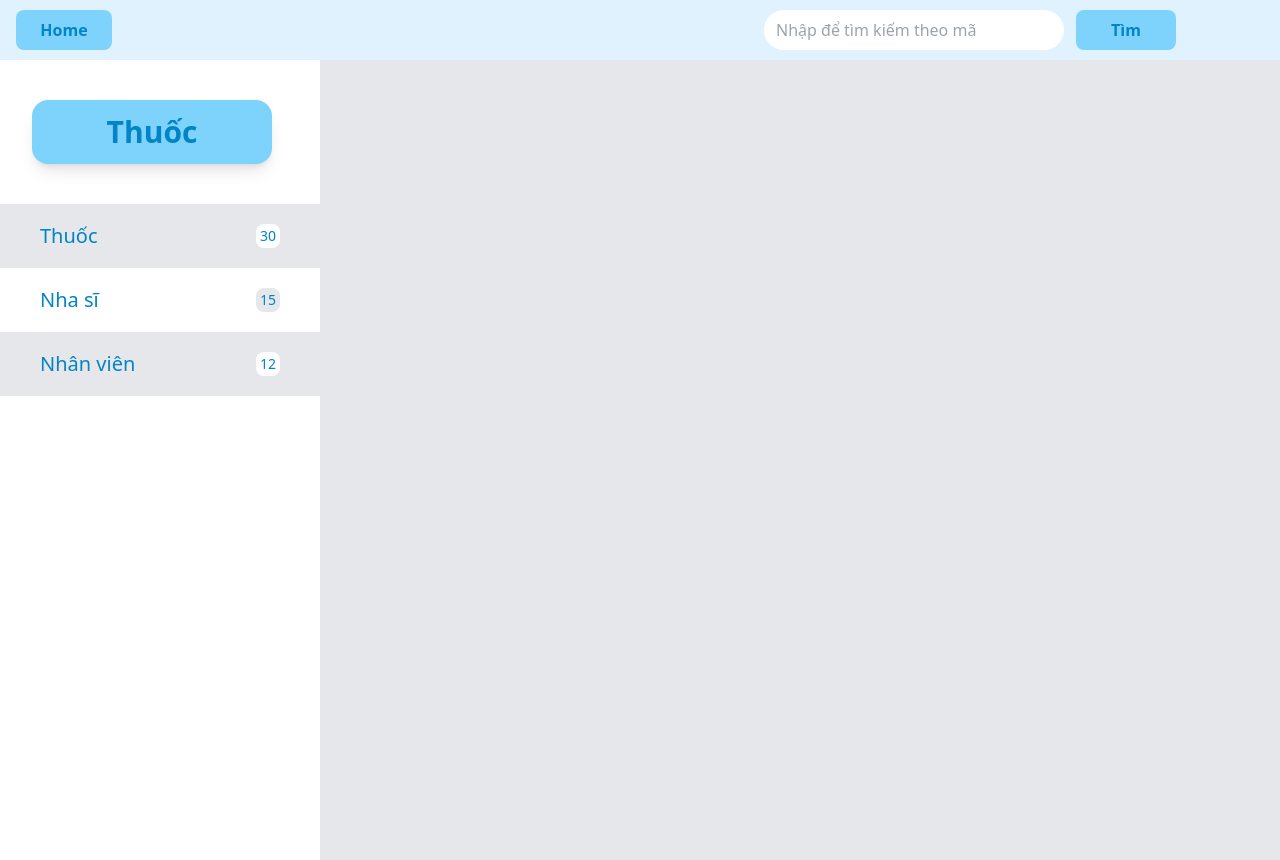
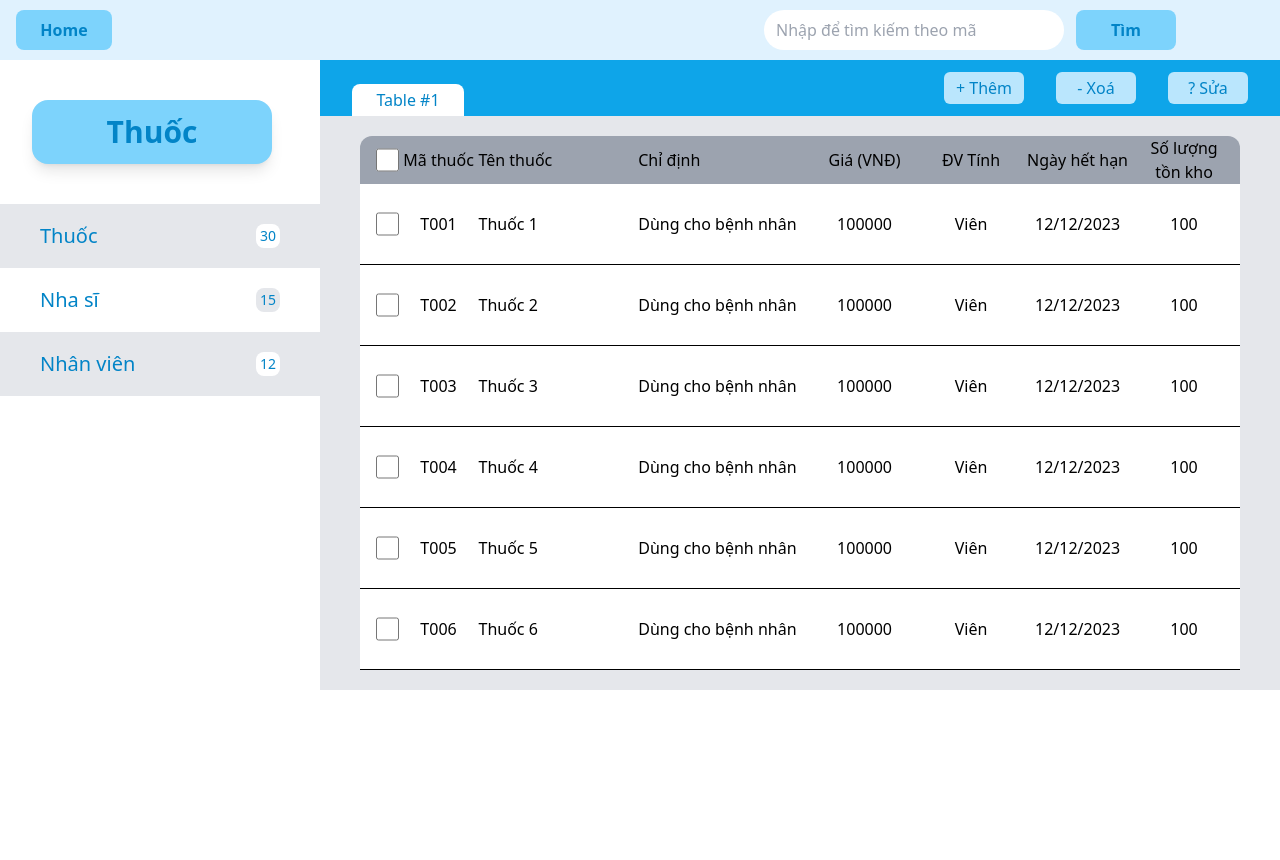
Before and after one commit to cukhoaimon/dental-clinic-management-system, a React (Vite) app in the folder admin/: page / in a window 1280 px wide. After the commit the page ends 800 px from the top, so only its background shows below. Built offline with nearby package versions, Linux system fonts and the light colour scheme.

Commit message:
[scul/admin] implement medicine panel

```diff
--- a/admin/src/features/panel/ItemSide.jsx
+++ b/admin/src/features/panel/ItemSide.jsx
@@ -1,12 +1,10 @@
 /* eslint-disable react/prop-types */
-export const ItemSide = ({item: {name, quantity}, even}) => {
+export const ItemSide = ({item: {name, quantity}, even, handleTitle}) => {
     const bg = even ? 'bg-gray-200' : 'bg-white'
     const bgReverse = even ? 'bg-white' : 'bg-gray-200'
 
-    console.log(name, even);
-
   return (
-    <div className={`flex text-sky-600 text-xl h-16 px-10 items-center justify-between ${bg}`}>
+    <div onClick={() => handleTitle(name)} className={`flex cursor-pointer hover:scale-110 transition-all hover:z-10 text-sky-600 text-xl h-16 px-10 items-center justify-between ${bg}`}>
         <p className=''>{name}</p>
         <p className={`w-6 ${bgReverse} h-6 text-[14px] leading-[24px] rounded-lg text-center`}>{quantity}</p>
     </div>
--- a/admin/src/features/panel/Panel.jsx
+++ b/admin/src/features/panel/Panel.jsx
@@ -1,48 +1,68 @@
-import { Fragment } from 'react'
+import { Fragment, useEffect, useState } from 'react'
 import { ItemSide } from './ItemSide'
+import { MedicineBoard } from './admin/medicine/MedicineBoard'
+import { sideDataMock } from './mocks/sideData'
 
 export const Panel = () => {
+    const [selectedTitle, setSelectedTitle] = useState('Thuốc')
+    const [sideData, setSideData] = useState([])
+    const [search, setSearch] = useState('')
 
-    const data = [
-        {
-            name: "Thuốc",
-            quantity: 30,
-        },
-        {
-            name: "Nha sĩ",
-            quantity: 15,
-        },
-        {
-            name: "Nhân viên",
-            quantity: 12,
-        }
-    ]
+    const handleSearchChange = (e) => {
+        setSearch(e.target.value)
+    }
+
+    const handleSearchSubmit = () => {
+        alert(search)
+    }
+
+    const handleSelect = (title) => {
+        setSelectedTitle(title)
+    }
+
+    // load data
+    useEffect(() => {
+        setSideData(sideDataMock)
+    }, [sideData])
 
   return (
     <Fragment>
         <div className='nav h-[60px] bg-sky-100 flex items-center px-4 justify-between'>
             <button className='h-10 w-24 rounded-lg bg-sky-300 text-sky-600 font-bold'>Home</button>
             <div className='search-bar w-[500px] flex'>
-                <input className='w-3/5 mr-3 px-3 rounded-full' type="text" name="search" id="search" placeholder='Nhập để tìm kiếm theo mã'/>
-                <button className='w-1/5 h-10 rounded-lg bg-sky-300 text-sky-600 font-bold'>Tìm</button>
+                <input onChange={handleSearchChange} className='w-3/5 mr-3 px-3 rounded-full' type="text" name="search" id="search" placeholder='Nhập để tìm kiếm theo mã'/>
+                <button onClick={handleSearchSubmit} className='w-1/5 h-10 rounded-lg bg-sky-300 text-sky-600 font-bold'>Tìm</button>
             </div>
         </div>
         <div className='main-container flex'>
             <div className='side w-1/4 pt-10'>
                 <div className='title mx-8 mb-10'>
                     <p className='w-[240px] shadow-lg h-16 bg-sky-300 text-center leading-[64px] text-3xl text-sky-600 rounded-2xl font-bold'>
-                        Thuốc
+                        {selectedTitle}
                     </p>
                 </div>
 
                 <div className='list'>
-                    {data.map((item, index) => (
-                        <ItemSide key={index} item={item} even={index % 2 === 0}/>
+                    {sideData.map((item, index) => (
+                        <ItemSide onClick={handleSelect} key={index} item={item} even={index % 2 === 0} handleTitle={handleSelect}/>
                     ))}
                 </div>
             </div>
-            <div className='main w-3/4 bg-gray-200 h-screen'>
+            <div className='main w-3/4 bg-gray-200'>
+                <div className='flex px-8 justify-between items-center main-navbar w-full bg-sky-500 h-14'>
+                    <div className='w-28 mt-6 bg-white h-8 rounded-tl-lg rounded-tr-lg'>
+                        <p className='text-sky-600 text-center w-full leading-8'>Table #1</p>
+                    </div>
+                    <div>
+                        <button className='h-8 rounded-md text-sky-600 leading-8 bg-sky-200 w-20 mr-8'>+ Thêm</button>
+                        <button className='h-8 rounded-md text-sky-600 leading-8 bg-sky-200 w-20 mr-8'>- Xoá</button>
+                        <button className='h-8 rounded-md text-sky-600 leading-8 bg-sky-200 w-20'>? Sửa</button>
+                    </div>
+                </div>
 
+                <div className='main-content w-full px-10 py-5'>
+                    <MedicineBoard />
+                </div>
             </div>
         </div>
     </Fragment>
--- /dev/null
+++ b/admin/src/features/panel/admin/medicine/Medicine.jsx
@@ -0,0 +1,15 @@
+/* eslint-disable react/prop-types */
+export const Medicine = ({medicine: {id, name, usage, price, unit, expDay, inventoryQuantity}, selected, handleCheck}) => {
+  return (
+    <div className="medicine flex h-20 w-full items-center border-b-[1px] border-black bg-white px-4 py-10">
+      <input onChange={() => handleCheck(id)} checked={selected} className="h-6 w-6 cursor-pointer" type="checkbox" name="all" />
+      <p className="w-[10%] text-center">{id}</p>
+      <p className="w-1/5 text-left">{name}</p>
+      <p className="w-1/5 text-left">{usage}</p>
+      <p className="w-1/6 text-center">{price}</p>
+      <p className="w-[10%] text-center">{unit}</p>
+      <p className="w-1/6 text-center">{expDay}</p>
+      <p className="w-[10%] text-center">{inventoryQuantity}</p>
+    </div>
+  );
+};
--- /dev/null
+++ b/admin/src/features/panel/admin/medicine/MedicineBoard.jsx
@@ -0,0 +1,62 @@
+import { Fragment, useEffect, useState } from "react";
+import { Medicine } from "./Medicine";
+import { medicinesMock } from "../../mocks/medicines";
+
+export const MedicineBoard = () => {
+    const [isCheckAll, setIsCheckAll] = useState(false)
+    const [medicines, setMedicines] = useState([])
+    const [selectedMedicines, setSelectedMedicines] = useState([])
+
+    const handleCheckAll = () => {
+        if (isCheckAll) {
+            setSelectedMedicines([])
+        }
+        else {
+            setSelectedMedicines(medicines.map((medicine) => medicine.id))
+        }
+
+        setIsCheckAll(!isCheckAll)
+    }
+
+    const handleCheck = (id) => {
+        if (selectedMedicines.includes(id)) {
+            setSelectedMedicines(selectedMedicines.filter((medicineId) => medicineId !== id))
+        } else {
+            setSelectedMedicines([...selectedMedicines, id])
+        }
+    }
+
+    // load data
+    useEffect(() => {
+        setMedicines(medicinesMock)
+    }, [medicines])
+
+  return (
+    <Fragment>
+      <div className="nav-table flex h-12 items-center rounded-tl-xl rounded-tr-xl bg-gray-400 px-4">
+        <input
+          onChange={handleCheckAll}
+          checked={isCheckAll}
+          className="h-6 w-6 cursor-pointer"
+          type="checkbox"
+          name="all"
+          id="all"
+        />
+        <p className="w-[10%] text-center">Mã thuốc</p>
+        <p className="w-1/5 text-left">Tên thuốc</p>
+        <p className="w-1/5 text-left">Chỉ định</p>
+        <p className="w-1/6 text-center">Giá (VNĐ)</p>
+        <p className="w-[10%] text-center">ĐV Tính</p>
+        <p className="w-1/6 text-center">Ngày hết hạn</p>
+        <p className="w-[10%] text-center">Số lượng tồn kho</p>
+      </div>
+
+     {/* TODO: Add pagination */}
+      <div className="table w-full overflow-y-auto h">
+        {medicines.map((medicine) => (
+          <Medicine key={medicine.id} medicine={medicine} handleCheck={handleCheck} selected={selectedMedicines.includes(medicine.id)} />
+        ))}
+      </div>
+    </Fragment>
+  );
+};
--- /dev/null
+++ b/admin/src/features/panel/mocks/medicines.js
@@ -0,0 +1,56 @@
+export const medicinesMock = [
+    {
+        id: "T001",
+        name: "Thuốc 1",
+        usage: "Dùng cho bệnh nhân",
+        price: 100000,
+        unit: "Viên",
+        expDay: "12/12/2023",
+        inventoryQuantity: 100,
+    },
+    {
+        id: "T002",
+        name: "Thuốc 2",
+        usage: "Dùng cho bệnh nhân",
+        price: 100000,
+        unit: "Viên",
+        expDay: "12/12/2023",
+        inventoryQuantity: 100,
+    },
+    {
+        id: "T003",
+        name: "Thuốc 3",
+        usage: "Dùng cho bệnh nhân",
+        price: 100000,
+        unit: "Viên",
+        expDay: "12/12/2023",
+        inventoryQuantity: 100,
+    },
+    {
+        id: "T004",
+        name: "Thuốc 4",
+        usage: "Dùng cho bệnh nhân",
+        price: 100000,
+        unit: "Viên",
+        expDay: "12/12/2023",
+        inventoryQuantity: 100,
+    },
+    {
+        id: "T005",
+        name: "Thuốc 5",
+        usage: "Dùng cho bệnh nhân",
+        price: 100000,
+        unit: "Viên",
+        expDay: "12/12/2023",
+        inventoryQuantity: 100,
+    },
+    {
+        id: "T006",
+        name: "Thuốc 6",
+        usage: "Dùng cho bệnh nhân",
+        price: 100000,
+        unit: "Viên",
+        expDay: "12/12/2023",
+        inventoryQuantity: 100,
+    },
+]
--- /dev/null
+++ b/admin/src/features/panel/mocks/sideData.js
@@ -0,0 +1,14 @@
+export const sideDataMock = [
+    {
+        name: "Thuốc",
+        quantity: 30,
+    },
+    {
+        name: "Nha sĩ",
+        quantity: 15,
+    },
+    {
+        name: "Nhân viên",
+        quantity: 12,
+    }
+]
```
